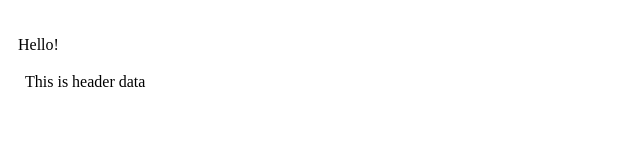
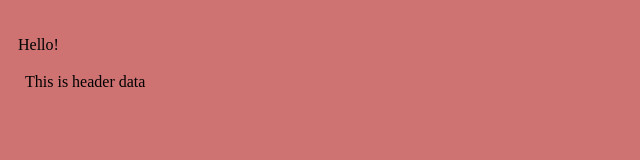
Before and after one commit to Habibur161/DM, a plain HTML site: page index.html in a window 1280 px wide. Shown: the whole page, without its empty margins (0-640 px from the left). Drawn offline with Linux system fonts and the light colour scheme.

Commit message:
bg color

```diff
--- a/style.css
+++ b/style.css
@@ -1,5 +1,6 @@
 body {
     padding: 10px;
     margin-top: 10px;
+    background: #ce7272;
 
 }
```
